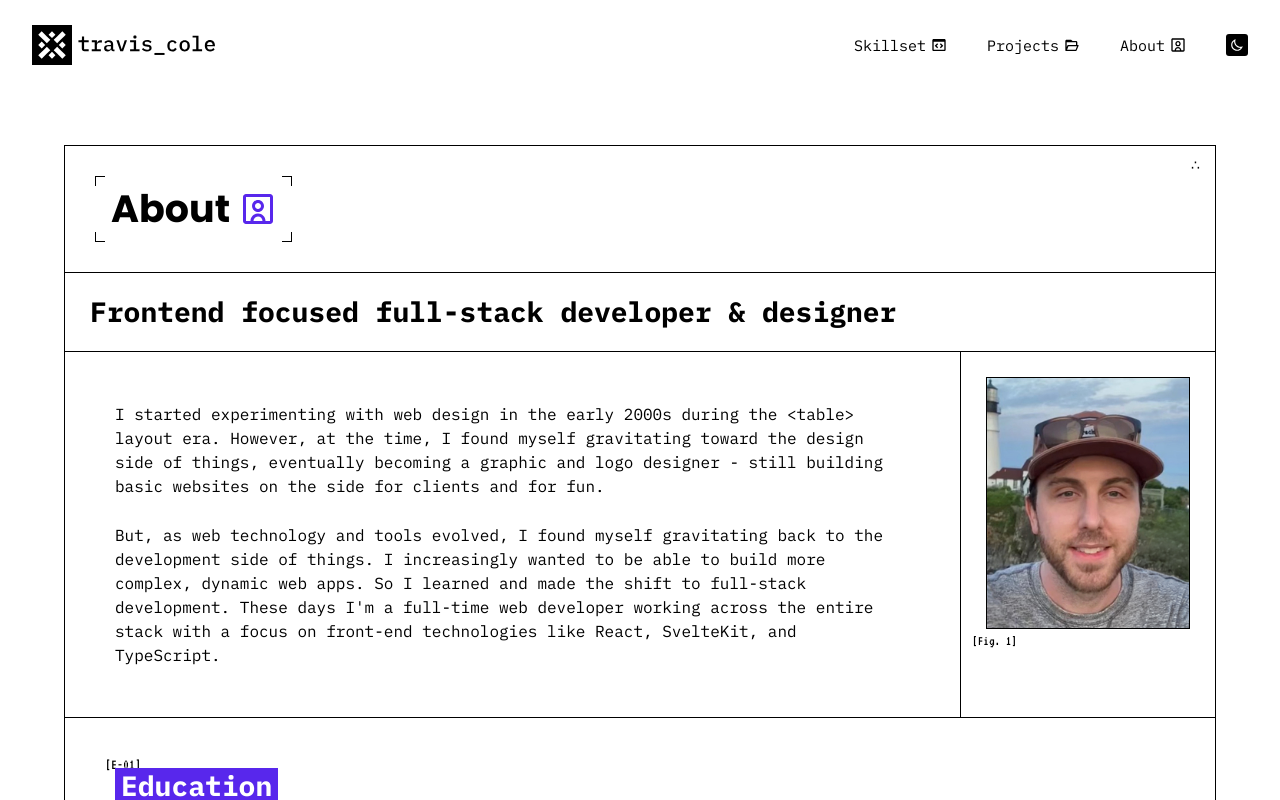
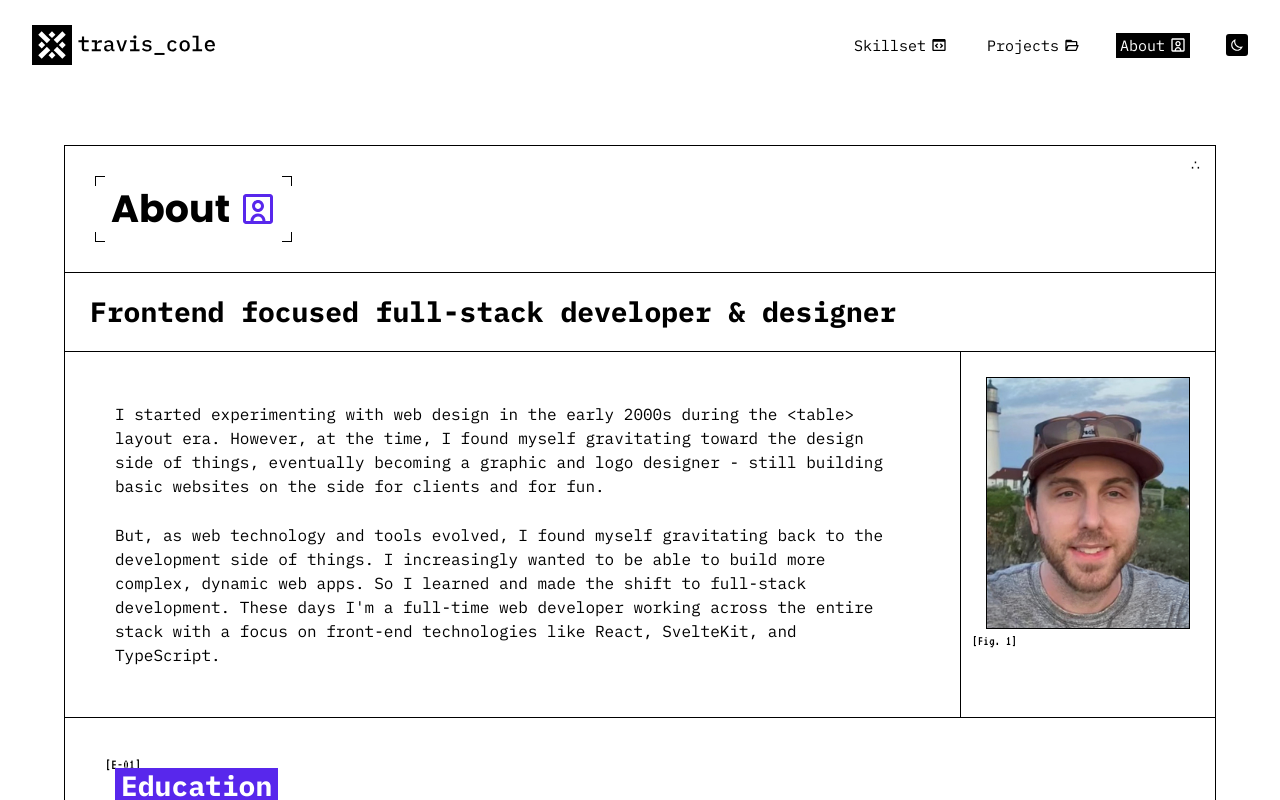
Before and after one commit to iamtraviscole/dev-portfolio, a Next.js app: page /about in a window 1280 px wide. Shown: the top 800 px of the page. Built offline with nearby package versions, Linux system fonts and the light colour scheme.

Commit message:
add nav active state

```diff
--- a/components/Nav.js
+++ b/components/Nav.js
@@ -1,5 +1,6 @@
 import { useState, useEffect } from 'react'
 import Link from 'next/link'
+import { useRouter } from 'next/router'
 
 import NavModal from './NavModal'
 
@@ -16,6 +17,7 @@ import { useThemeContext } from '../context/ThemeContext'
 export default function Nav() {
   const [showModal, setShowModal] = useState(false)
   const { theme, setTheme } = useThemeContext()
+  const router = useRouter()
 
   useEffect(() => {
     showModal
@@ -36,13 +38,13 @@ export default function Nav() {
         <Link href='/' passHref><Logo /></Link>
       </div>
       <ul className='Nav__links'>
-        <li className='Nav__links-link'>
+        <li className={`Nav__links-link ${router.pathname === '/skillset' ? 'Nav__links-link--active' : ''}`}>
           <Link href='/skillset' passHref>Skillset<SkillsetIcon /></Link>
         </li>
-        <li className='Nav__links-link'>
+        <li className={`Nav__links-link ${router.pathname === '/projects' ? 'Nav__links-link--active' : ''}`}>
           <Link href='/projects' passHref>Projects<FolderIcon /></Link>
         </li>
-        <li className='Nav__links-link'>
+        <li className={`Nav__links-link ${router.pathname === '/about' ? 'Nav__links-link--active' : ''}`}>
           <Link href='/about' passHref>About<UserIcon /></Link>
         </li>
         <li className='Nav__links-theme'>
--- a/styles/components/Nav.scss
+++ b/styles/components/Nav.scss
@@ -64,6 +64,26 @@
             background-color: var(--color-bg-b);
             z-index: -1000;
           }
+        }
+      }
+
+      &--active > a {
+        position: relative;
+        color: var(--color-nav-a-hover);
+
+        > svg {
+          fill: var(--color-nav-a-hover);
+        }
+
+        &:before {
+          content: '';
+          position: absolute;
+          height: 130%;
+          width: 112%;
+          top: -15%;
+          left: -6%;
+          background-color: var(--color-bg-b);
+          z-index: -1000;
         }
       }
     }
```
